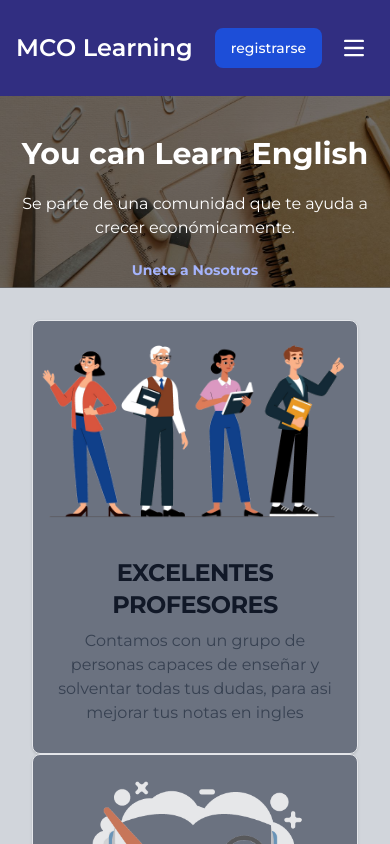
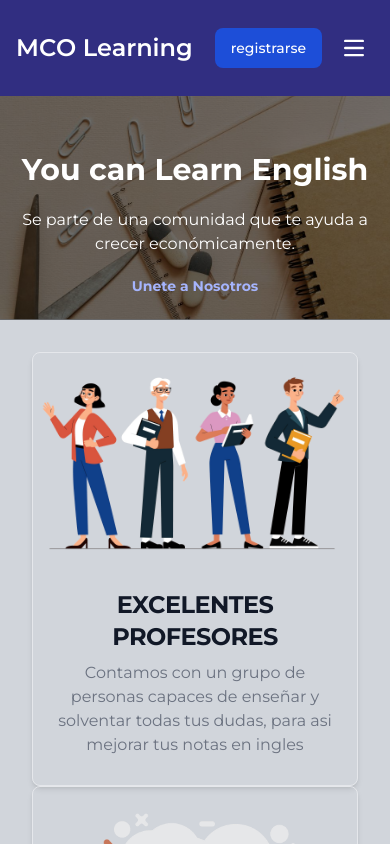
Before and after one commit to Csc32/English_Page, a React (Vite) app: page / in a window 390 px wide. Shown: the top 844 px of the page. Built offline with nearby package versions, Linux system fonts and the light colour scheme.

Commit message:
style: fix responsive to improve UI

```diff
--- a/src/components/Card.jsx
+++ b/src/components/Card.jsx
@@ -1,12 +1,12 @@
 export default function Card({ title, description, image, imageInfo }) {
   return (
-    <article className="max-w-sm bg-gray-500 border border-gray-200 rounded-lg shadow dark:bg-gray-800 dark:border-gray-700">
-      <img className="rounded-t-lg" src={image} alt={imageInfo} />
-      <div className="p-5">
-        <h5 className="mb-2 text-2xl font-bold tracking-tight text-gray-900 dark:text-white">
+    <article className="flex flex-col justify-center items-center bg-transparent border border-gray-200 rounded-lg shadow-md w-full">
+      <img className="rounded-t-lg lg:h-40" src={image} alt={imageInfo} />
+      <div className="p-5 md:p-2 lg:h-60 flex flex-col justify-center items-center">
+        <h5 className="mb-2 md:mb-1 text-2xl flex-1 font-bold tracking-tight text-gray-900 dark:text-white">
           {title}
         </h5>
-        <p className="mb-2 font-normal text-gray-700 dark:text-gray-400">
+        <p className="mb-2 md:mb-1 font-normal flex-1 text-gray-500 dark:text-gray-400">
           {description}
         </p>
       </div>
--- a/src/components/Form.jsx
+++ b/src/components/Form.jsx
@@ -4,7 +4,7 @@ import Button from './Button.jsx';
 
 export default function Form() {
   return (
-    <form className="w-full text-left text-sm z-10">
+    <form className="w-full text-left text-sm flex flex-col justify-center items-center z-10">
       {INPUT_CONTENTS.map((el) => (
         <Input
           inputName={el.inputName}
@@ -14,17 +14,17 @@ export default function Form() {
           key={el.id}
         />
       ))}
-      <div className="w-full flex flex-col mb-5">
+      <div className="w-full flex flex-col justify-center mb-5 lg:w-1/2">
         <label
           htmlFor="message"
-          className="block mb-2 text-sm font-bold text-white flex-1"
+          className="mb-2 text-sm font-bold text-white flex-1"
         >
           Escriba su mensaje
         </label>
         <textarea
           id="message"
           rows="4"
-          className="block p-2.5 w-full text-sm text-gray-900 bg-gray-50 rounded-lg border border-gray-300 focus:ring-gray-400 focus:border-gray-500 dark:bg-gray-700 dark:border-gray-600 dark:placeholder-gray-400 dark:text-white dark:focus:ring-blue-500 dark:focus:border-blue-500"
+          className="p-2.5 w-full text-sm text-gray-900 bg-gray-50 rounded-lg border border-gray-300 focus:ring-gray-400 focus:border-gray-500"
           placeholder="Tu mensaje"
         ></textarea>
       </div>
--- a/src/components/ImageSection.jsx
+++ b/src/components/ImageSection.jsx
@@ -4,7 +4,7 @@ import { TEXTS } from '../constants.js';
 export default function ImageSection() {
   return (
     <div
-      className="w-full flex flex-col justify-center items-center bg-cover h-72 md:h-80 lg:h-96 gap-5 py-5 pt-32 md:pt-5 text-white relative"
+      className="w-full flex flex-col justify-center items-center bg-cover h-80 md:h-80 lg:h-96 gap-5 py-5 pt-32 md:pt-5 text-white relative"
       style={{
         backgroundImage: `url(${background})`,
       }}
--- a/src/components/Input.jsx
+++ b/src/components/Input.jsx
@@ -1,6 +1,6 @@
 export default function Input({ inputName, type, id, placeholder }) {
   return (
-    <div className="w-full flex flex-col gap-2 mb-5">
+    <div className="w-full flex flex-col gap-2 mb-5 lg:w-1/2">
       <label
         htmlFor={id}
         className="block mb-2 text-sm font-bold text-white flex-1"
```
